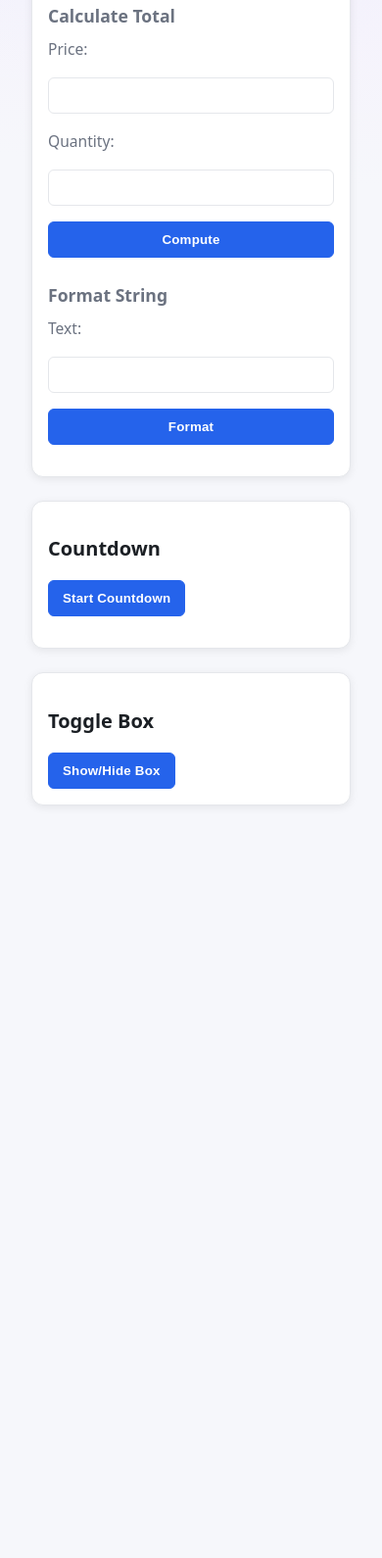
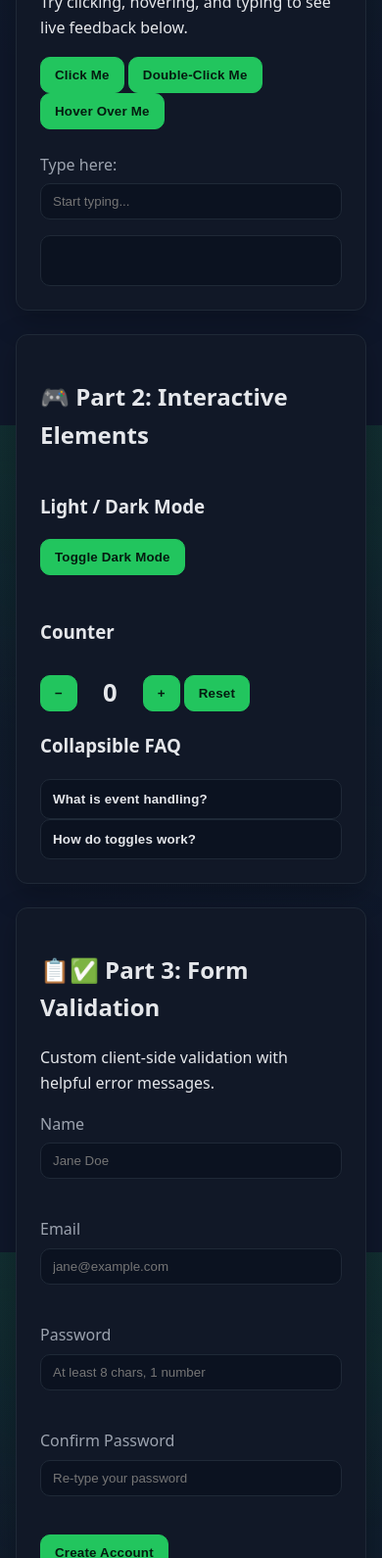
Before and after one commit to mariesanna62-genius/PLP-WK5, a plain HTML site: page index.html in a window 390 px wide. Shown: the part 410-2000 px from the top of the page at 98% size. Before the commit the page ends 1248 px from the top, so only its background shows below. Drawn offline with Linux system fonts and the light colour scheme.

Commit message:
Complete Interactive Web Pages with JavaScript assignment

```diff
--- a/index.html
+++ b/index.html
@@ -1,65 +1,102 @@
-!DOCTYPE html>
+<!DOCTYPE html>
 <html lang="en">
 <head>
   <meta charset="UTF-8">
   <meta name="viewport" content="width=device-width, initial-scale=1.0">
-  <title>Mastering JavaScript Fundamentals</title>
+  <title>Interactive Web Pages with JavaScript</title>
   <link rel="stylesheet" href="style.css">
   <script src="script.js" defer></script>
+  <meta name="description" content="Event handling, interactive UI components, and custom form validation using JavaScript.">
 </head>
 <body>
-  <h1 id="pageTitle">JavaScript Fundamentals</h1>
+  <header class="site-header">
+    <h1>Interactive Web Pages with JavaScript</h1>
+    <p class="subtitle">Events · Interactive UI · Validation</p>
+  </header>
 
   <main>
-    <!-- Part 1: User Input -->
-    <section>
-      <form id="greetForm" autocomplete="off">
-        <label for="userName">Enter your name:</label>
-        <input type="text" id="userName">
-        <button type="submit">Greet</button>
-      </form>
-      <p id="greeting" tabindex="-1"></p>
+    <!-- Part 1: Event Handling Playground -->
+    <section id="events" class="card">
+      <h2>🎉 Part 1: Event Handling Playground</h2>
+      <p>Try clicking, hovering, and typing to see live feedback below.</p>
+      <div class="grid-2">
+        <div>
+          <button id="clickMeBtn" type="button">Click Me</button>
+          <button id="dblClickBtn" type="button">Double-Click Me</button>
+          <button id="mouseOverBtn" type="button">Hover Over Me</button>
+        </div>
+        <div>
+          <label for="keyInput">Type here:</label>
+          <input id="keyInput" type="text" placeholder="Start typing...">
+        </div>
+      </div>
+      <div class="log" id="eventLog" aria-live="polite"></div>
     </section>
 
-    <!-- Part 2: Functions -->
-    <section>
-      <h2>Functions</h2>
-      <div>
-        <h3>Calculate Total</h3>
-        <form id="totalForm" autocomplete="off">
-          <label for="price">Price:</label>
-          <input type="number" id="price" min="0" step="0.01">
-          <label for="quantity">Quantity:</label>
-          <input type="number" id="quantity" min="0" step="1">
-          <button type="submit">Compute</button>
-        </form>
-        <p id="totalResult" aria-live="polite"></p>
+    <!-- Part 2: Interactive Elements -->
+    <section id="interactives" class="card">
+      <h2>🎮 Part 2: Interactive Elements</h2>
+      <div class="grid-2">
+        <div>
+          <h3>Light / Dark Mode</h3>
+          <button id="themeToggle" type="button" aria-pressed="false">Toggle Dark Mode</button>
+        </div>
+        <div>
+          <h3>Counter</h3>
+          <div class="counter">
+            <button id="decrementBtn" type="button" aria-label="Decrement">−</button>
+            <output id="counterValue" aria-live="polite">0</output>
+            <button id="incrementBtn" type="button" aria-label="Increment">+</button>
+          </div>
+          <button id="resetCounter" type="button">Reset</button>
+        </div>
       </div>
 
-      <div>
-        <h3>Format String</h3>
-        <form id="formatForm" autocomplete="off">
-          <label for="rawText">Text:</label>
-          <input type="text" id="rawText">
-          <button type="submit">Format</button>
-        </form>
-        <p id="formatResult" aria-live="polite"></p>
+      <div class="faq">
+        <h3>Collapsible FAQ</h3>
+        <div class="accordion">
+          <button class="accordion-trigger" aria-expanded="false" aria-controls="faq1" id="q1">What is event handling?</button>
+          <div id="faq1" class="accordion-panel" role="region" aria-labelledby="q1">Listening to user actions (clicks, keys, hovers) and responding with code.</div>
+
+          <button class="accordion-trigger" aria-expanded="false" aria-controls="faq2" id="q2">How do toggles work?</button>
+          <div id="faq2" class="accordion-panel" role="region" aria-labelledby="q2">They switch UI state by adding/removing classes or attributes.</div>
+        </div>
       </div>
     </section>
 
-    <!-- Part 3: Loop Example -->
-    <section>
-      <h2>Countdown</h2>
-      <button id="countdownBtn" type="button">Start Countdown</button>
-      <ul id="countdownList"></ul>
-    </section>
-
-    <!-- Part 4: DOM Interaction -->
-    <section>
-      <h2>Toggle Box</h2>
-      <button id="toggleBtn" type="button" aria-controls="toggleBox" aria-expanded="false">Show/Hide Box</button>
-      <div id="toggleBox" class="hidden" tabindex="-1">🎉 Surprise! 🎉</div>
+    <!-- Part 3: Form Validation -->
+    <section id="validation" class="card">
+      <h2>📋✅ Part 3: Form Validation</h2>
+      <p>Custom client-side validation with helpful error messages.</p>
+      <form id="signupForm" novalidate>
+        <div class="form-row">
+          <label for="name">Name</label>
+          <input id="name" name="name" type="text" autocomplete="name" placeholder="Jane Doe">
+          <p class="error" id="nameError"></p>
+        </div>
+        <div class="form-row">
+          <label for="email">Email</label>
+          <input id="email" name="email" type="email" autocomplete="email" placeholder="jane@example.com">
+          <p class="error" id="emailError"></p>
+        </div>
+        <div class="form-row">
+          <label for="password">Password</label>
+          <input id="password" name="password" type="password" placeholder="At least 8 chars, 1 number">
+          <p class="error" id="passwordError"></p>
+        </div>
+        <div class="form-row">
+          <label for="confirm">Confirm Password</label>
+          <input id="confirm" name="confirm" type="password" placeholder="Re-type your password">
+          <p class="error" id="confirmError"></p>
+        </div>
+        <button id="submitBtn" type="submit">Create Account</button>
+        <p class="success" id="formSuccess" role="status" aria-live="polite"></p>
+      </form>
     </section>
   </main>
+
+  <footer class="site-footer">
+    <p>&copy; 2025 Interactive JS Assignment</p>
+  </footer>
 </body>
 </html>
--- a/script.js
+++ b/script.js
@@ -1,116 +1,127 @@
-// -------------------------
-//  Part 1: Basics
-// -------------------------
-
-// Variables and conditionals
-const age = 18;
-console.log(age >= 18 ? "You are an adult." : "You are underage.");
-
-// -------------------------
-//  Part 2: Functions
-// -------------------------
-
-// Function to calculate total price
-function calculateTotal(price, quantity) {
-  return price * quantity;
-}
-console.log("Total:", calculateTotal(100, 3));
-
-// Function to format a string
-function formatString(str) {
-  return str.trim().toUpperCase();
-}
-console.log(formatString("   hello world   "));
-
-// -------------------------
-//  Part 3: Loops
-// -------------------------
-
-// For loop example: print array values
-const fruits = ["Apple", "Banana", "Cherry"];
-for (let i = 0; i < fruits.length; i++) {
-  console.log(fruits[i]);
-}
-
-// -------------------------
-//  Part 4: DOM Manipulation
-// -------------------------
+// Interactive Web Pages with JavaScript
+// Each section demonstrates events, DOM updates, and validation.
 
 document.addEventListener('DOMContentLoaded', () => {
-  // Change text dynamically
-  const title = document.getElementById('pageTitle');
-  if (title) title.textContent = 'Welcome to JS Mastery!';
+  // -------------------------
+  // Part 1: Event Handling
+  // -------------------------
+  const log = (msg) => {
+    const logBox = document.getElementById('eventLog');
+    if (!logBox) return;
+    const time = new Date().toLocaleTimeString();
+    const p = document.createElement('p');
+    p.textContent = `[${time}] ${msg}`;
+    logBox.prepend(p);
+  };
 
-  // Greet form
-  const greetForm = document.getElementById('greetForm');
-  const nameInput = document.getElementById('userName');
-  const greeting = document.getElementById('greeting');
-  if (greetForm && nameInput && greeting) {
-    greetForm.addEventListener('submit', (e) => {
-      e.preventDefault();
-      const name = nameInput.value.trim();
-      greeting.textContent = name ? `Hello, ${name}!` : 'Please enter a name.';
-      if (name) greeting.focus();
+  const clickMeBtn = document.getElementById('clickMeBtn');
+  const dblClickBtn = document.getElementById('dblClickBtn');
+  const mouseOverBtn = document.getElementById('mouseOverBtn');
+  const keyInput = document.getElementById('keyInput');
+
+  if (clickMeBtn) clickMeBtn.addEventListener('click', () => log('Click button pressed'));
+  if (dblClickBtn) dblClickBtn.addEventListener('dblclick', () => log('Double-click detected'));
+  if (mouseOverBtn) {
+    mouseOverBtn.addEventListener('mouseenter', () => log('Mouse entered button'));
+    mouseOverBtn.addEventListener('mouseleave', () => log('Mouse left button'));
+  }
+  if (keyInput) keyInput.addEventListener('input', (e) => log(`Typed: ${e.target.value}`));
+
+  // -------------------------
+  // Part 2: Interactive Elements
+  // -------------------------
+  // Dark mode toggle
+  const themeToggle = document.getElementById('themeToggle');
+  if (themeToggle) {
+    themeToggle.addEventListener('click', () => {
+      const isDark = document.documentElement.classList.toggle('dark');
+      themeToggle.setAttribute('aria-pressed', String(isDark));
+      log(`Theme toggled: ${isDark ? 'Dark' : 'Light'}`);
     });
   }
 
-  // Countdown
-  const countdownBtn = document.getElementById('countdownBtn');
-  const list = document.getElementById('countdownList');
-  if (countdownBtn && list) {
-    countdownBtn.addEventListener('click', () => {
-      list.innerHTML = '';
-      for (let n = 5; n > 0; n--) {
-        const li = document.createElement('li');
-        li.textContent = n;
-        list.appendChild(li);
+  // Counter
+  let counter = 0;
+  const counterValue = document.getElementById('counterValue');
+  const inc = document.getElementById('incrementBtn');
+  const dec = document.getElementById('decrementBtn');
+  const reset = document.getElementById('resetCounter');
+  const renderCounter = () => { if (counterValue) counterValue.textContent = String(counter); };
+  renderCounter();
+  if (inc) inc.addEventListener('click', () => { counter++; renderCounter(); });
+  if (dec) dec.addEventListener('click', () => { counter--; renderCounter(); });
+  if (reset) reset.addEventListener('click', () => { counter = 0; renderCounter(); });
+
+  // FAQ accordion
+  document.querySelectorAll('.accordion-trigger').forEach((btn) => {
+    btn.addEventListener('click', () => {
+      const expanded = btn.getAttribute('aria-expanded') === 'true';
+      btn.setAttribute('aria-expanded', String(!expanded));
+      const panel = document.getElementById(btn.getAttribute('aria-controls'));
+      if (panel) panel.hidden = expanded;
+    });
+    // initialize hidden state
+    const panel = document.getElementById(btn.getAttribute('aria-controls'));
+    if (panel) panel.hidden = true;
+  });
+
+  // -------------------------
+  // Part 3: Custom Form Validation
+  // -------------------------
+  const form = document.getElementById('signupForm');
+  if (form) {
+    const name = document.getElementById('name');
+    const email = document.getElementById('email');
+    const password = document.getElementById('password');
+    const confirm = document.getElementById('confirm');
+    const nameError = document.getElementById('nameError');
+    const emailError = document.getElementById('emailError');
+    const passwordError = document.getElementById('passwordError');
+    const confirmError = document.getElementById('confirmError');
+    const success = document.getElementById('formSuccess');
+
+    const validators = {
+      name: (v) => v.trim().length >= 2 || 'Name must be at least 2 characters.',
+      email: (v) => /^[^\s@]+@[^\s@]+\.[^\s@]+$/.test(v) || 'Enter a valid email address.',
+      password: (v) => /^(?=.*\d).{8,}$/.test(v) || 'Password must be 8+ chars and include a number.',
+      confirm: (v) => v === password.value || 'Passwords do not match.'
+    };
+
+    const setError = (el, msg) => { el.textContent = msg || ''; };
+    const clearSuccess = () => { if (success) success.textContent = ''; };
+
+    // Live validation
+    [[name, nameError, 'name'], [email, emailError, 'email'], [password, passwordError, 'password'], [confirm, confirmError, 'confirm']]
+      .forEach(([input, errorBox, key]) => {
+        if (!input) return;
+        input.addEventListener('input', () => {
+          clearSuccess();
+          const res = validators[key](input.value);
+          setError(errorBox, res === true ? '' : res);
+        });
+      });
+
+    form.addEventListener('submit', (e) => {
+      e.preventDefault();
+      clearSuccess();
+      let valid = true;
+      const entries = [
+        [name, nameError, 'name'],
+        [email, emailError, 'email'],
+        [password, passwordError, 'password'],
+        [confirm, confirmError, 'confirm']
+      ];
+      entries.forEach(([input, errorBox, key]) => {
+        const res = validators[key](input.value);
+        const ok = res === true;
+        if (!ok) valid = false;
+        setError(errorBox, ok ? '' : res);
+      });
+      if (valid) {
+        if (success) success.textContent = '✅ Form is valid! Submitting...';
+        log('Form submitted successfully');
+        form.reset();
       }
     });
   }
-
-  // Part 2: Functions → Wire up forms
-  const totalForm = document.getElementById('totalForm');
-  const priceInput = document.getElementById('price');
-  const quantityInput = document.getElementById('quantity');
-  const totalResult = document.getElementById('totalResult');
-  if (totalForm && priceInput && quantityInput && totalResult) {
-    totalForm.addEventListener('submit', (e) => {
-      e.preventDefault();
-      const price = Number(priceInput.value);
-      const quantity = Number(quantityInput.value);
-      if (Number.isFinite(price) && Number.isFinite(quantity)) {
-        const total = calculateTotal(price, quantity);
-        totalResult.textContent = `Total: ${total.toFixed(2)}`;
-      } else {
-        totalResult.textContent = 'Please enter valid numbers.';
-      }
-    });
-  }
-
-  const formatForm = document.getElementById('formatForm');
-  const rawText = document.getElementById('rawText');
-  const formatResult = document.getElementById('formatResult');
-  if (formatForm && rawText && formatResult) {
-    formatForm.addEventListener('submit', (e) => {
-      e.preventDefault();
-      const formatted = formatString(String(rawText.value));
-      formatResult.textContent = formatted || '(empty)';
-    });
-  }
-
-  // Toggle visibility of a box
-  const toggleBtn = document.getElementById('toggleBtn');
-  const box = document.getElementById('toggleBox');
-  if (toggleBtn && box) {
-    toggleBtn.addEventListener('click', () => {
-      const hidden = box.classList.toggle('hidden');
-      toggleBtn.setAttribute('aria-expanded', String(!hidden));
-      if (!hidden) box.focus();
-    });
-  }
-
-  // Listen for a click event dynamically
-  document.body.addEventListener('click', () => {
-    console.log('You clicked somewhere on the page!');
-  });
 });
--- a/style.css
+++ b/style.css
@@ -1,152 +1,87 @@
+/* Minimal, appealing styles for interactive assignment */
 :root {
+  --bg: #0f172a;
+  --surface: #111827;
+  --text: #e5e7eb;
+  --muted: #9ca3af;
+  --primary: #22c55e;
+  --primary-600: #16a34a;
+  --border: #1f2937;
+  --radius: 12px;
   --space-1: 8px;
   --space-2: 16px;
   --space-3: 24px;
   --space-4: 32px;
-    --max-w: 800px;
-    --radius-sm: 6px;
-    --radius-md: 12px;
-    --shadow-sm: 0 2px 8px rgba(0,0,0,0.08);
-    --shadow-md: 0 8px 24px rgba(0,0,0,0.12);
-    --color-bg: #f6f7fb;
-    --color-surface: #ffffff;
-    --color-text: #1b1f24;
-    --color-muted: #6b7280;
-    --color-primary: #2563eb; /* blue-600 */
-    --color-primary-600: #1d4ed8; /* blue-700 */
-    --color-border: #e5e7eb;
+  --max-w: 980px;
 }
+* { box-sizing: border-box; }
+html, body { height: 100%; }
 body {
-    font-family: system-ui, -apple-system, Segoe UI, Roboto, Helvetica, Arial, Noto Sans, "Apple Color Emoji", "Segoe UI Emoji";
-    margin: var(--space-3);
-    background: radial-gradient(1200px 600px at 20% -10%, #e8f0ff, transparent),
-                radial-gradient(1200px 600px at 100% 0%, #f3e8ff, transparent),
-                var(--color-bg);
-    color: var(--color-text);
+  margin: 0;
+  font-family: system-ui, -apple-system, Segoe UI, Roboto, Helvetica, Arial;
+  background: radial-gradient(800px 400px at 10% -10%, rgba(34,197,94,0.12), transparent),
+              radial-gradient(1000px 540px at 120% 0%, rgba(34,197,94,0.08), transparent),
+              var(--bg);
+  color: var(--text);
   line-height: 1.6;
 }
+.site-header, .site-footer { text-align: center; padding: var(--space-3) var(--space-2); }
+.subtitle { color: var(--muted); margin-top: 4px; }
+main { max-width: var(--max-w); margin: 0 auto; padding: var(--space-3) var(--space-2); }
 
-  .hidden {
-    display: none;
+.card {
+  background: var(--surface);
+  border: 1px solid var(--border);
+  border-radius: var(--radius);
+  padding: var(--space-3);
+  box-shadow: 0 10px 30px rgba(0,0,0,0.25);
 }
+.card + .card { margin-top: var(--space-3); }
 
-  #toggleBox {
-    padding: 10px;
-    background: lightblue;
-    margin-top: 10px;
-    border-radius: 5px;
-  }
+.grid-2 { display: grid; grid-template-columns: repeat(2, minmax(0, 1fr)); gap: var(--space-3); }
+@media (max-width: 720px) { .grid-2 { grid-template-columns: 1fr; } }
 
-  main, body > div {
-    max-width: var(--max-w);
-    margin-left: auto;
-    margin-right: auto;
-    padding-left: var(--space-2);
-    padding-right: var(--space-2);
-  }
-
-  section + section, div + div {
-    margin-top: var(--space-3);
-  }
-
-  /* Typography */
-  h1 {
-    font-size: clamp(1.6rem, 0.9rem + 2vw, 2.2rem);
-    text-align: center;
-    margin-bottom: var(--space-3);
-  }
-  h2 {
-    font-size: 1.25rem;
-    margin-bottom: var(--space-2);
-  }
-  h3 {
-    font-size: 1.1rem;
-    margin-bottom: var(--space-1);
-    color: var(--color-muted);
-  }
-  p, label {
-    font-size: 0.975rem;
-  }
-
-  /* Section cards */
-  section {
-    background: var(--color-surface);
-    border: 1px solid var(--color-border);
-    border-radius: var(--radius-md);
-    padding: var(--space-3);
-    box-shadow: var(--shadow-sm);
-    transition: box-shadow 160ms ease, transform 160ms ease;
-  }
-  section:hover {
-    box-shadow: var(--shadow-md);
-    transform: translateY(-2px);
-  }
-
-  /* Forms */
-  form {
-    display: grid;
-    gap: var(--space-2);
-    align-items: start;
-  }
-  label {
-    color: var(--color-muted);
-  }
-  input[type="text"],
-  input[type="number"],
-  input[type="email"],
-  input[type="search"],
-  textarea, select {
-    width: 100%;
-    padding: 10px 12px;
-    border: 1px solid var(--color-border);
-    border-radius: var(--radius-sm);
-    background: #fff;
-    color: var(--color-text);
-    transition: border-color 120ms ease, box-shadow 120ms ease;
-  }
-  input:focus,
-  textarea:focus,
-  select:focus {
-    outline: none;
-    border-color: var(--color-primary);
-    box-shadow: 0 0 0 3px color-mix(in srgb, var(--color-primary) 30%, transparent);
-  }
-
-  /* Buttons */
 button {
   appearance: none;
   cursor: pointer;
   padding: 10px 14px;
-    border-radius: var(--radius-sm);
-    border: 1px solid var(--color-primary);
-    background: var(--color-primary);
-    color: #fff;
-    font-weight: 600;
+  border-radius: 10px;
+  border: 1px solid var(--primary);
+  background: var(--primary);
+  color: #051b10;
+  font-weight: 700;
   letter-spacing: 0.2px;
-    transition: transform 120ms ease, box-shadow 120ms ease, background 120ms ease, border-color 120ms ease;
+  transition: transform 120ms ease, box-shadow 160ms ease, background 120ms ease, border-color 120ms ease;
 }
-  button:hover,
-  button:focus-visible {
-    background: var(--color-primary-600);
-    border-color: var(--color-primary-600);
-    box-shadow: 0 6px 18px rgba(37, 99, 235, 0.28);
+button:hover, button:focus-visible { background: var(--primary-600); border-color: var(--primary-600); transform: translateY(-1px); box-shadow: 0 10px 26px rgba(34,197,94,0.35); outline: none; }
+button:active { transform: translateY(0); box-shadow: 0 2px 8px rgba(0,0,0,0.3); }
+
+label { color: var(--muted); display: block; margin-bottom: 6px; }
+input, select, textarea {
+  width: 100%;
+  padding: 10px 12px;
+  background: #0b1220;
+  color: var(--text);
+  border: 1px solid var(--border);
+  border-radius: 10px;
   outline: none;
-    transform: translateY(-1px);
+  transition: border-color 120ms ease, box-shadow 120ms ease;
 }
-  button:active {
-    transform: translateY(0);
-    box-shadow: 0 2px 8px rgba(0,0,0,0.12);
-  }
+input:focus, select:focus, textarea:focus { border-color: var(--primary); box-shadow: 0 0 0 3px rgba(34,197,94,0.25); }
 
-  /* Lists */
-  ul {
-    list-style: disc inside;
-    padding-left: var(--space-2);
-  }
-  ul li { padding: 2px 0; }
+.form-row { margin-bottom: var(--space-2); }
+.error { color: #fca5a5; min-height: 1.2em; margin-top: 4px; }
+.success { color: #86efac; margin-top: var(--space-2); font-weight: 600; }
 
-  /* Responsive */
-  @media (max-width: 560px) {
-    body { margin: var(--space-2); }
-    section { padding: var(--space-2); }
-  }
+.log { margin-top: var(--space-2); padding: var(--space-2); border-radius: 10px; background: #0b1220; border: 1px solid var(--border); min-height: 52px; }
+.counter { display: inline-flex; align-items: center; gap: var(--space-2); margin-top: var(--space-1); }
+#counterValue { font-size: 1.6rem; font-weight: 800; padding: 0 10px; }
+
+.accordion { margin-top: var(--space-2); }
+.accordion-trigger { display: block; width: 100%; text-align: left; background: #0b1220; color: var(--text); border: 1px solid var(--border); border-radius: 10px; padding: 12px; }
+.accordion-trigger + .accordion-panel { padding: var(--space-2); border-left: 2px solid var(--primary); margin-left: 6px; margin-top: 8px; background: #0b1220; border-radius: 10px; }
+
+/* Dark mode class toggled on <html> */
+.dark body { background: #0b0f1a; }
+.dark .card { background: #0b1220; }
+.dark input, .dark .accordion-trigger, .dark .log { background: #0a101c; }
```
Lines whose indentation alone changed are shown as unchanged.
